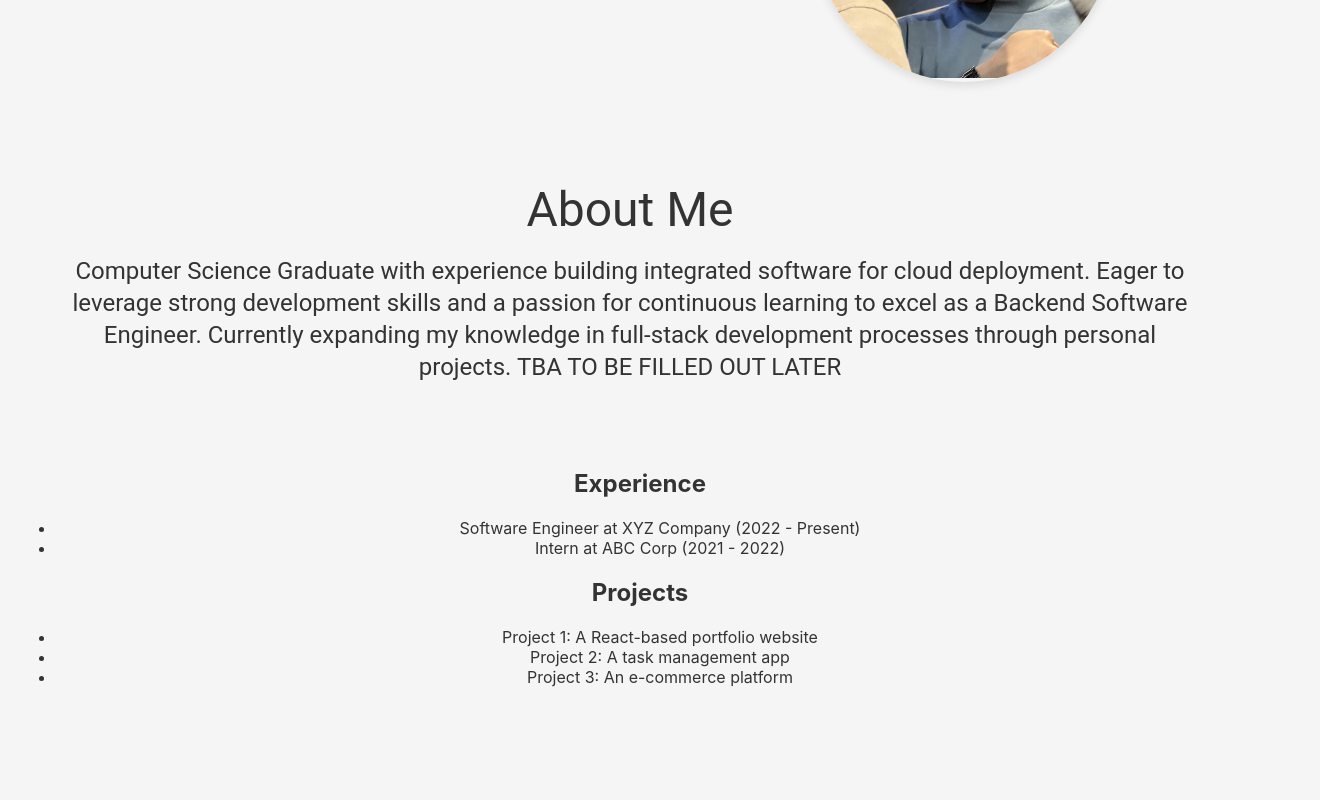
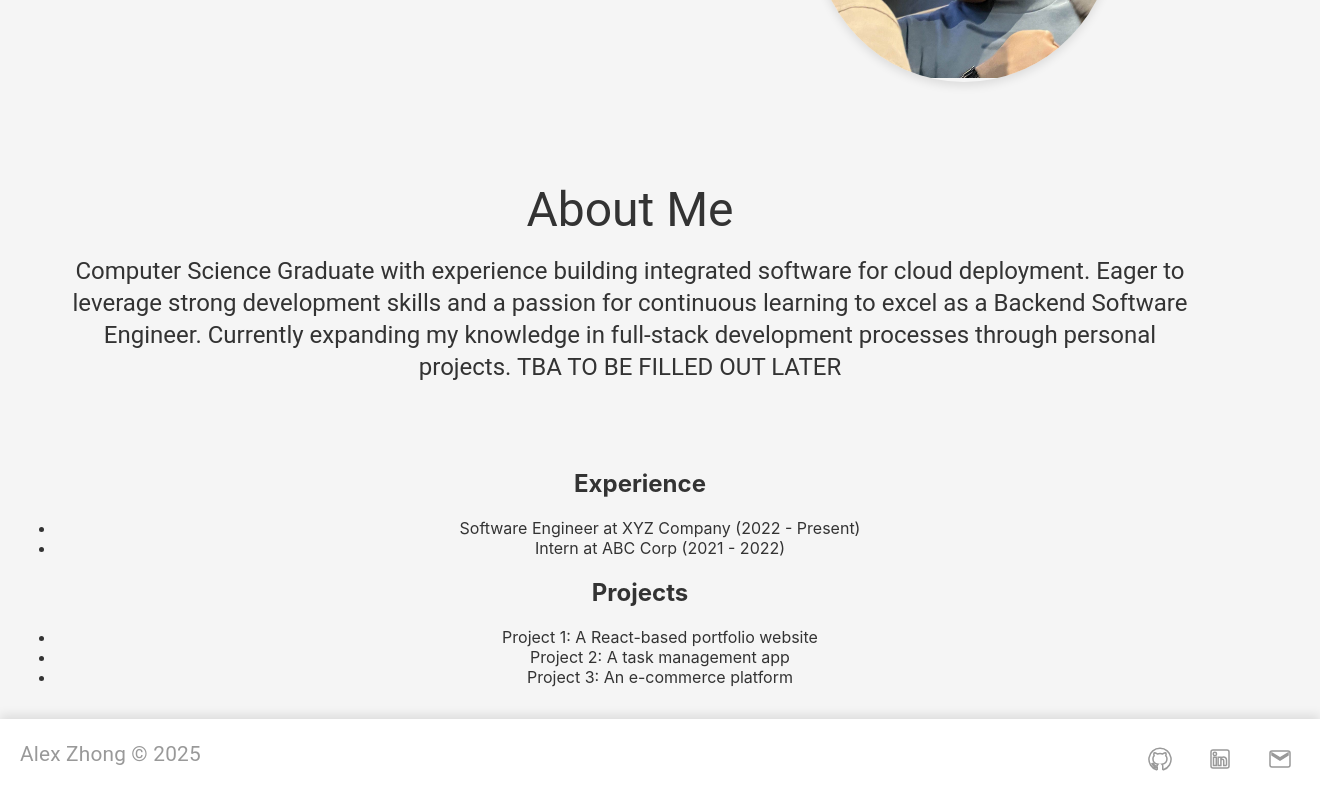
Before and after one commit to Gitalexzhong/portfolio, a React (Create React App) app: page / in a window 1280 px wide. Shown: the part 441-1241 px from the top of the page, 1320 px wide, since content can reach past the window. Before the commit the page ends 1160 px from the top, so only its background shows below. Built offline with nearby package versions, Linux system fonts and the light colour scheme.

Commit message:
Added footer

```diff
--- a/package.json
+++ b/package.json
@@ -11,9 +11,12 @@
     "@testing-library/jest-dom": "^6.6.3",
     "@testing-library/react": "^16.2.0",
     "@testing-library/user-event": "^13.5.0",
+    "clsx": "^2.1.1",
+    "motion": "^12.4.7",
     "react": "^19.0.0",
     "react-dom": "^19.0.0",
     "react-scripts": "5.0.1",
+    "tailwind-merge": "^3.0.2",
     "web-vitals": "^2.1.4"
   },
   "scripts": {
--- a/src/App.js
+++ b/src/App.js
@@ -2,6 +2,7 @@ import React, { useState, useEffect } from 'react';
 import Navbar from './components/Navbar';
 import About from './components/About';
 import Home from './components/Home';
+import Footer from './components/Footer';
 import Experience from './components/Experience';
 import Projects from './components/Projects';
 import './App.css';
@@ -33,6 +34,7 @@ function App() {
         <Experience />
         <Projects />
       </div>
+      <Footer darkMode={darkMode}/>
     </div>
   );
 }
--- /dev/null
+++ b/src/components/Footer.js
@@ -0,0 +1,84 @@
+import React from 'react';
+import { Box, Typography, IconButton } from '@mui/material';
+import { styled } from '@mui/system';
+import GitHubIcon from '@mui/icons-material/GitHub';
+import LinkedInIcon from '@mui/icons-material/LinkedIn';
+import EmailIcon from '@mui/icons-material/Email'; // Replaced TwitterIcon with EmailIcon
+
+// Styled component for Footer
+const FooterContainer = styled(Box)(({ theme, darkmode }) => ({
+  backgroundColor: darkmode ? '#121212' : '#fff',
+  color: darkmode ? '#fff' : '#333',
+  display: 'flex',
+  flexDirection: 'row',
+  justifyContent: 'space-between',  // Spread out text and social icons
+  alignItems: 'center',
+  padding: '20px',
+  position: 'relative',
+  bottom: 0,
+  width: '100%',
+  boxShadow: '0px -4px 10px rgba(0, 0, 0, 0.1)',
+  [theme.breakpoints.down('md')]: {
+    flexDirection: 'column', // Stack on small screens
+    textAlign: 'center',     // Center text on small screens
+  },
+}));
+
+// Footer text styling
+const FooterText = styled(Typography)(({ darkmode }) => ({
+  color: darkmode ? '#fff' : '#333',
+  marginBottom: '10px',
+  flexGrow: 1,  // Ensure text takes available space and is aligned left
+  textAlign: 'left',
+  display: 'flex',
+  flexDirection: 'column',
+  gap: '5px',
+}));
+
+// Basic name styling
+const StyledName = styled(Typography)(({ darkmode }) => ({
+  fontWeight: 'normal',
+  fontSize: '1.3rem',  // Adjust text size for name
+  color: darkmode ? '#fff' : '#999',  // Simple text color with no extra styling
+}));
+
+// Social Icons Styling
+const SocialIconsContainer = styled(Box)(({ theme }) => ({
+  display: 'flex',
+  gap: '20px',
+}));
+
+// Outline style for social icons (silhouette effect)
+const SocialIconButton = styled(IconButton)(({ theme, darkmode }) => ({
+  color: darkmode ? '#fff' : '#333',
+  '& svg': {
+    fontSize: '1.5rem',  // Adjust icon size
+    strokeWidth: 1.5,     // Make icon outlines thinner for silhouette effect
+    stroke: darkmode ? '#fff' : '#999',  // Brighter icons in dark mode
+    fill: 'none',         // Remove fill to make it outline only
+  },
+}));
+
+const Footer = ({ darkMode }) => {
+  return (
+    <FooterContainer darkmode={darkMode}>
+      <FooterText darkmode={darkMode}>
+        <StyledName darkmode={darkMode}>Alex Zhong © {new Date().getFullYear()}</StyledName>
+      </FooterText>
+
+      <SocialIconsContainer>
+        <SocialIconButton color={darkMode ? 'primary' : 'secondary'} href="https://github.com/Gitalexzhong" target="_blank">
+          <GitHubIcon />
+        </SocialIconButton>
+        <SocialIconButton color={darkMode ? 'primary' : 'secondary'} href="https://www.linkedin.com/in/alexzhong1/" target="_blank">
+          <LinkedInIcon />
+        </SocialIconButton>
+        <SocialIconButton color={darkMode ? 'primary' : 'secondary'} href="mailto:alexzhong108@gmail.com" target="_blank">
+          <EmailIcon />
+        </SocialIconButton>
+      </SocialIconsContainer>
+    </FooterContainer>
+  );
+};
+
+export default Footer;
```
Also changed, not shown: 1 other file (tests, documents, lock files or other folders).
